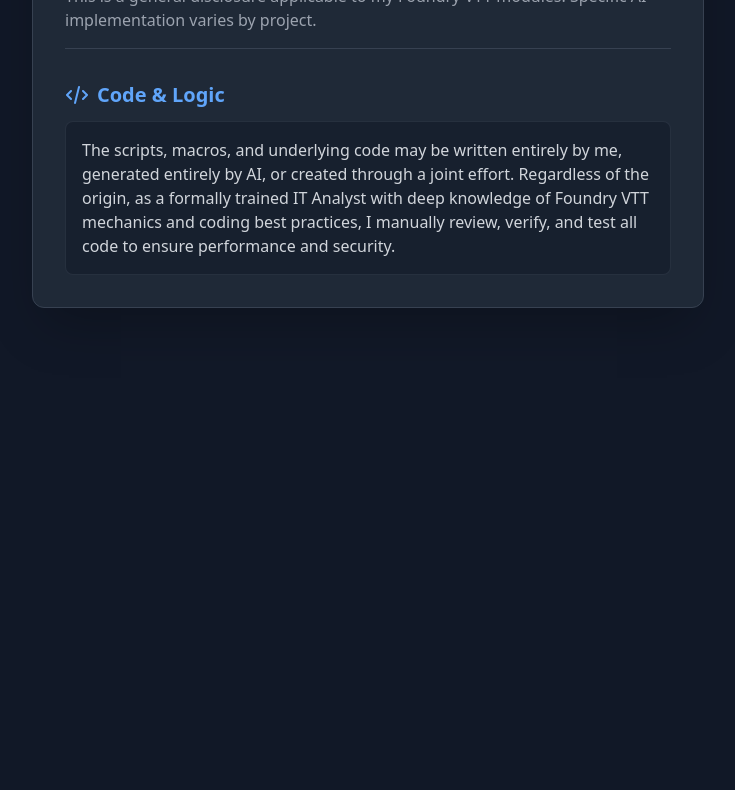
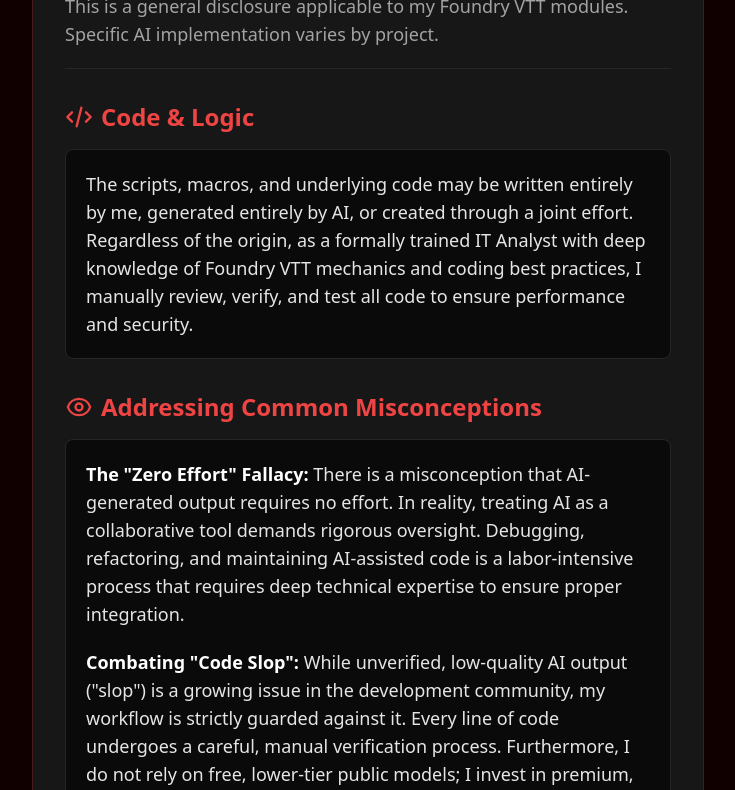
Before and after one commit to brunocalado/brunocalado.github.io, a plain HTML site: page ai-usage/index.html in a window 1280 px wide. Shown: the part 165-955 px from the top of the page, without its empty margins (272-1007 px from the left). Before the commit the page ends 800 px from the top, so only its background shows below. Drawn offline with nearby package versions, Linux system fonts and the light colour scheme.

Commit message:
Refactor HTML for improved layout and design
Updated HTML structure and styling for better readability and aesthetics.

```diff
--- a/ai-usage/index.html
+++ b/ai-usage/index.html
@@ -2,35 +2,53 @@
 <html lang="en">
 <head>
     <meta charset="UTF-8">
-    <!-- Meta tag crucial para otimização mobile -->
     <meta name="viewport" content="width=device-width, initial-scale=1.0">
     <title>AI Usage Disclosure</title>
-    <!-- Utilização de Tailwind CSS para estilização rápida e responsiva -->
     <script src="https://cdn.tailwindcss.com"></script>
 </head>
-<body class="bg-gray-900 text-gray-100 p-4 sm:p-6 md:p-8 flex justify-center min-h-screen font-sans antialiased">
+<!-- Fundo principal com vermelho customizado, extremamente escuro (quase preto) -->
+<body class="bg-[#120000] text-neutral-100 p-4 sm:p-6 md:p-8 flex justify-center min-h-screen font-sans antialiased">
 
-    <!-- Contentor principal restrito em largura para leitura confortável -->
-    <main class="max-w-2xl w-full bg-gray-800 rounded-xl shadow-2xl p-6 sm:p-8 border border-gray-700 mt-4 sm:mt-10 h-fit">
+    <!-- Contentor principal usando cor neutra (#171717) para remover qualquer traço de azul -->
+    <main class="max-w-2xl w-full bg-[#171717] rounded-xl shadow-2xl p-6 sm:p-8 border border-red-900/50 mt-4 sm:mt-10 h-fit">
 
-        <header class="mb-6 sm:mb-8 border-b border-gray-700 pb-4">
-            <h2 class="text-2xl sm:text-3xl font-bold text-white tracking-tight">AI Usage Disclosure</h2>
-            <p class="text-gray-400 mt-2 text-sm sm:text-base leading-relaxed">
+        <header class="mb-6 sm:mb-8 border-b border-neutral-800 pb-5">
+            <h2 class="text-3xl sm:text-4xl font-bold text-white tracking-tight">AI Usage Disclosure</h2>
+            <p class="text-neutral-400 mt-3 text-base sm:text-lg leading-relaxed">
                 This is a general disclosure applicable to my Foundry VTT modules. Specific AI implementation varies by project.
             </p>
         </header>
 
         <section>
-            <h3 class="text-lg sm:text-xl font-semibold text-blue-400 mb-3 flex items-center gap-2">
-                <!-- Ícone SVG embutido -->
-                <svg xmlns="http://www.w3.org/2000/svg" class="h-6 w-6" fill="none" viewBox="0 0 24 24" stroke="currentColor" stroke-width="2">
+            <h3 class="text-xl sm:text-2xl font-semibold text-red-500 mb-4 flex items-center gap-2">
+                <svg xmlns="http://www.w3.org/2000/svg" class="h-7 w-7 shrink-0" fill="none" viewBox="0 0 24 24" stroke="currentColor" stroke-width="2">
                     <path stroke-linecap="round" stroke-linejoin="round" d="M10 20l4-16m4 4l4 4-4 4M6 16l-4-4 4-4" />
                 </svg>
                 Code & Logic
             </h3>
-            <p class="text-gray-300 text-sm sm:text-base leading-relaxed bg-gray-900/50 p-4 rounded-lg border border-gray-700/50">
+            <!-- Fonte maior (text-lg) e fundo quase preto (#0a0a0a) para máximo contraste e leitura -->
+            <p class="text-neutral-200 text-base sm:text-lg leading-relaxed bg-[#0a0a0a] p-5 rounded-lg border border-neutral-800">
                 The scripts, macros, and underlying code may be written entirely by me, generated entirely by AI, or created through a joint effort. Regardless of the origin, as a formally trained IT Analyst with deep knowledge of Foundry VTT mechanics and coding best practices, I manually review, verify, and test all code to ensure performance and security.
             </p>
+        </section>
+
+        <section class="mt-8">
+            <h3 class="text-xl sm:text-2xl font-semibold text-red-500 mb-4 flex items-center gap-2">
+                <svg xmlns="http://www.w3.org/2000/svg" class="h-7 w-7 shrink-0" fill="none" viewBox="0 0 24 24" stroke="currentColor" stroke-width="2">
+                    <path stroke-linecap="round" stroke-linejoin="round" d="M15 12a3 3 0 11-6 0 3 3 0 016 0z" />
+                    <path stroke-linecap="round" stroke-linejoin="round" d="M2.458 12C3.732 7.943 7.523 5 12 5c4.478 0 8.268 2.943 9.542 7-1.274 4.057-5.064 7-9.542 7-4.477 0-8.268-2.943-9.542-7z" />
+                </svg>
+                Addressing Common Misconceptions
+            </h3>
+            <!-- Contêiner do texto usando o mesmo fundo de alto contraste -->
+            <div class="text-neutral-200 text-base sm:text-lg leading-relaxed bg-[#0a0a0a] p-5 rounded-lg border border-neutral-800 space-y-5">
+                <p>
+                    <strong class="text-white">The "Zero Effort" Fallacy:</strong> There is a misconception that AI-generated output requires no effort. In reality, treating AI as a collaborative tool demands rigorous oversight. Debugging, refactoring, and maintaining AI-assisted code is a labor-intensive process that requires deep technical expertise to ensure proper integration.
+                </p>
+                <p>
+                    <strong class="text-white">Combating "Code Slop":</strong> While unverified, low-quality AI output ("slop") is a growing issue in the development community, my workflow is strictly guarded against it. Every line of code undergoes a careful, manual verification process. Furthermore, I do not rely on free, lower-tier public models; I invest in premium, high-tier developer AI tools to ensure the highest standard of logic and optimization.
+                </p>
+            </div>
         </section>
 
     </main>
```
